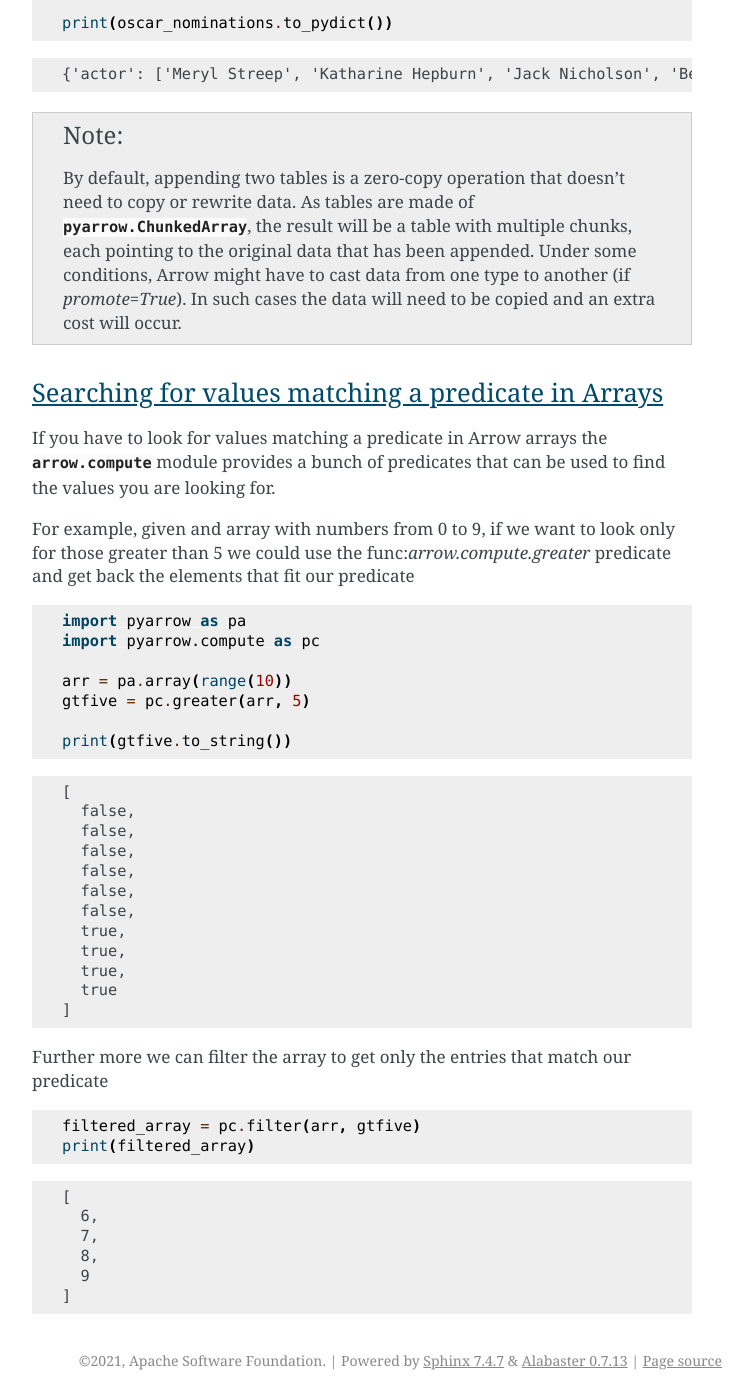
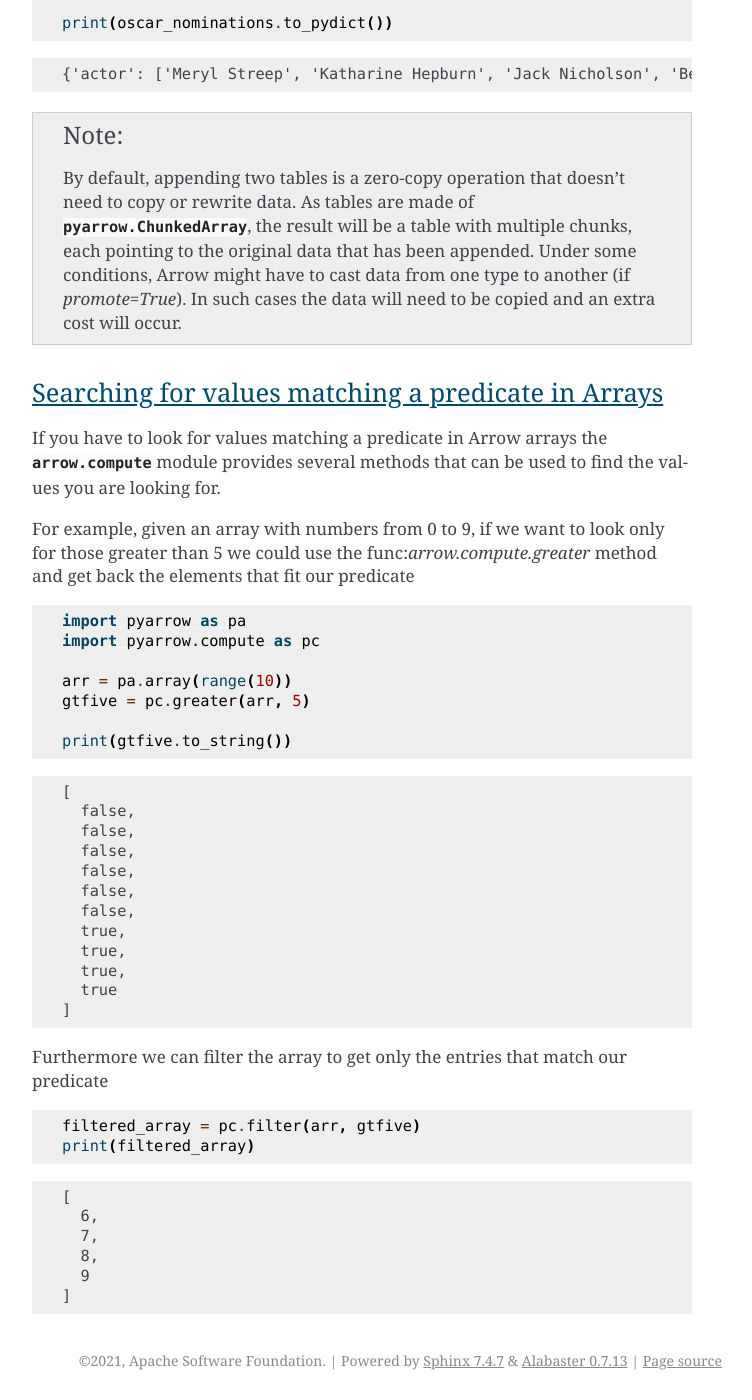
Before and after one commit to apache/arrow-cookbook, a Sphinx documentation site: the page built from python/source/data.rst, in a window 1280 px wide and 1400 px high, scrolled down 2893 px. Shown: the whole window, without its empty margins (388-1140 px from the left). Built offline with Sphinx 7.4.7, drawn with Linux system fonts in a browser that asks for light colours.

Commit message:
Apply suggestions from code review
Co-authored-by: Weston Pace <weston.pace@gmail.com>

```diff
--- a/python/source/data.rst
+++ b/python/source/data.rst
@@ -186,12 +186,12 @@ Searching for values matching a predicate in Arrays
 ---------------------------------------------------
 
 If you have to look for values matching a predicate in Arrow arrays
-the :mod:`arrow.compute` module provides a bunch of predicates that
+the :mod:`arrow.compute` module provides several methods that
 can be used to find the values you are looking for.
 
-For example, given and array with numbers from 0 to 9, if we
+For example, given an array with numbers from 0 to 9, if we
 want to look only for those greater than 5 we could use the
-func:`arrow.compute.greater` predicate and get back the elements
+func:`arrow.compute.greater` method and get back the elements
 that fit our predicate
 
 .. testcode::
@@ -219,7 +219,7 @@ that fit our predicate
     true
   ]
 
-Further more we can filter the array to get only the entries
+Furthermore we can filter the array to get only the entries
 that match our predicate
 
 .. testcode::
```
